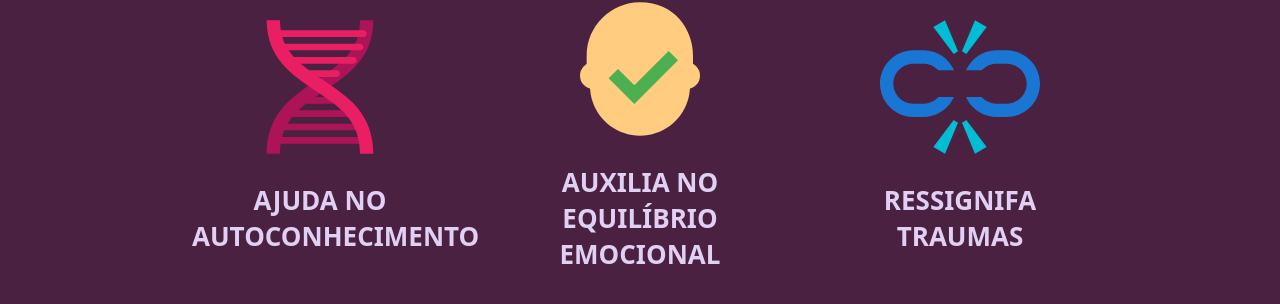
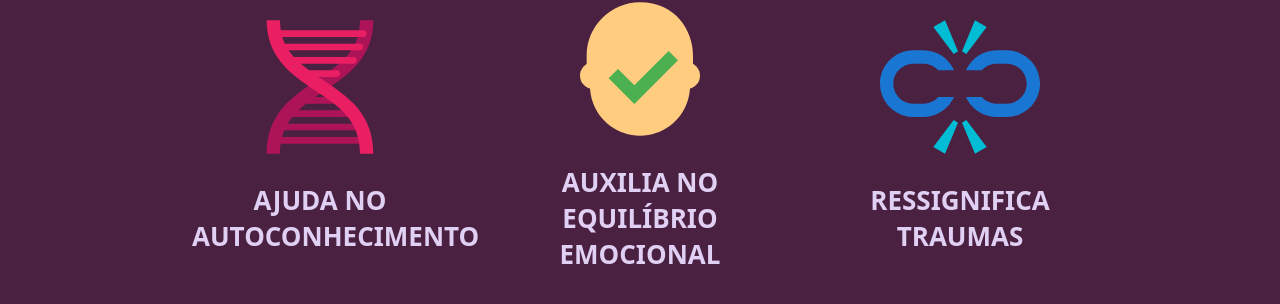
Before and after one commit to KocTeo/landing-page-ana-eft-mobile, a Next.js app: page / in a window 1280 px wide. Shown: the part 1677-1981 px from the top of the page. Built offline with nearby package versions, Linux system fonts and the light colour scheme; a web font is replaced by a local one.

Commit message:
fix: Erro ortográfico

```diff
--- a/src/components/Benefits/index.tsx
+++ b/src/components/Benefits/index.tsx
@@ -17,7 +17,7 @@ const Benefits: React.FC = () => {
       </div>
       <div className="elipse-container">
         <FcBrokenLink className="elipse" />
-        <span>RESSIGNIFA TRAUMAS</span>
+        <span>RESSIGNIFICA TRAUMAS</span>
       </div>
     </BenefitsContainer>
   )
```
